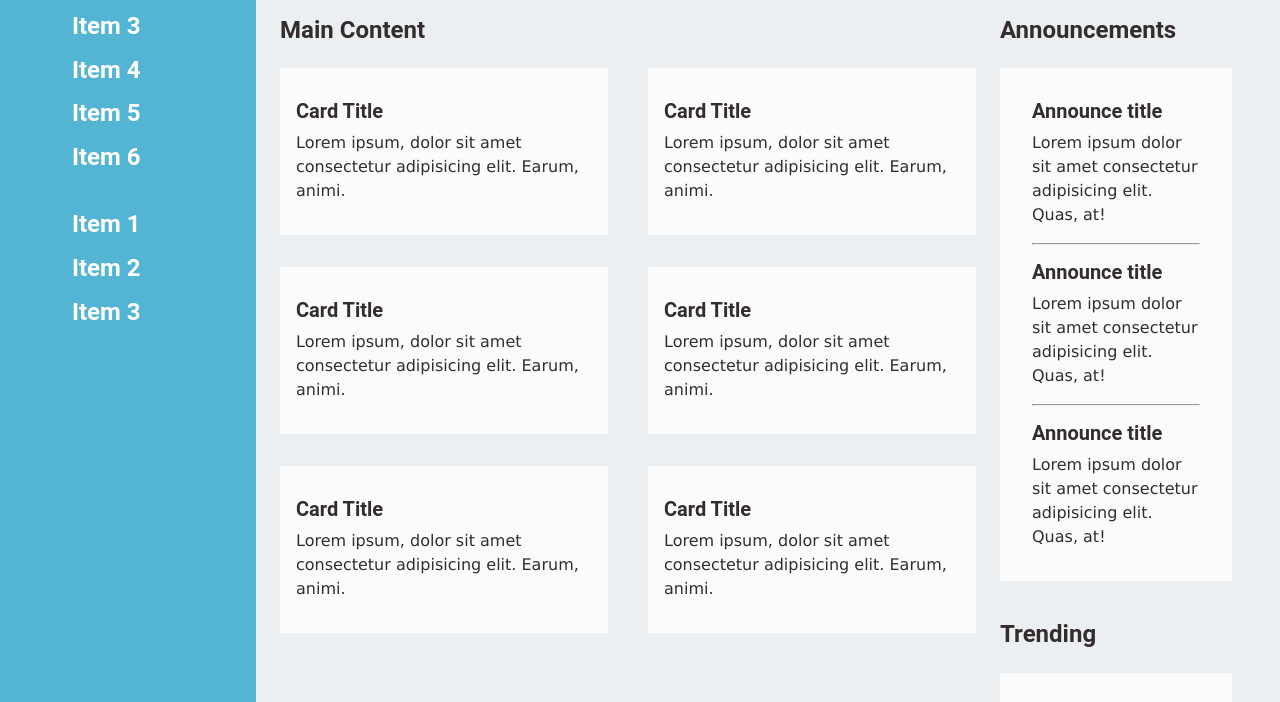
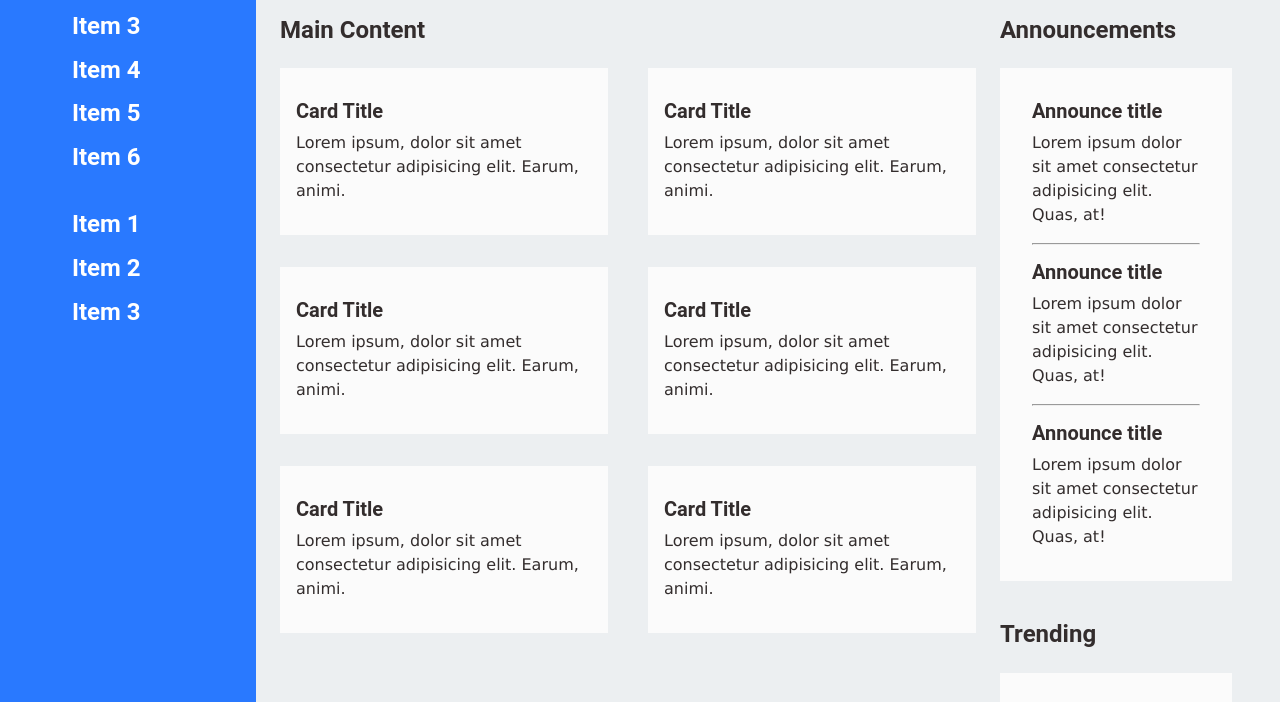
Before and after one commit to catalinbroinas/admin-dashboard, a plain HTML site: page index.html in a window 1280 px wide. Shown: the part 167-869 px from the top of the page. Drawn offline with Linux system fonts and the light colour scheme.

Commit message:
Change sidebar background

```diff
--- a/css/style.css
+++ b/css/style.css
@@ -44,7 +44,7 @@ ul li
 {
     grid-area: sidebar;
     padding: 1rem 2rem;
-    background-color: #54B4D3;
+    background-color: #2979FF;
     color: white;
 }
 .container
```
